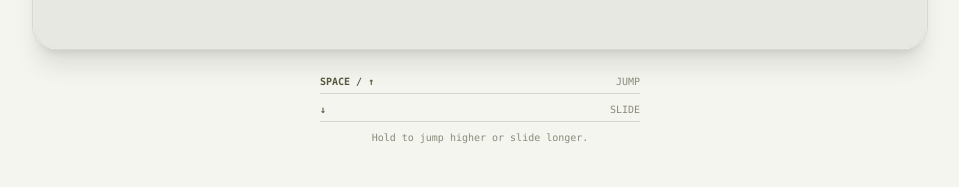
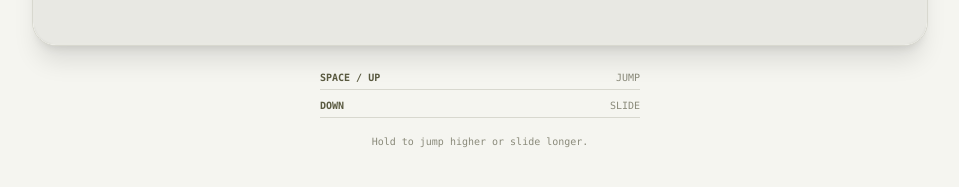
Before and after one commit to rvnztolentino/aquaflip, a Next.js app: page / in a window 1280 px wide. Shown: the part 495-682 px from the top of the page, without its empty margins (160-1119 px from the left). Built offline with nearby package versions, Linux system fonts and the light colour scheme.

Commit message:
update control guide

```diff
--- a/components/game.tsx
+++ b/components/game.tsx
@@ -1149,15 +1149,15 @@ export default function Game({ onNightModeChange }: GameProps) {
       {/* Desktop View Control Guide */}
       <div className={`hidden xl:flex mt-6 w-full max-w-xs flex-col gap-2 font-mono text-[10px] transition-colors duration-800 ease-in-out ${isNightMode ? 'text-[#A5A599]' : 'text-[#5A5A40]'}`}>
         <div className={`flex justify-between border-b pb-1 transition-colors duration-800 ease-in-out ${isNightMode ? 'border-[#3C3C34]' : 'border-[#D8D8CF]'}`}>
-          <span className="font-bold">SPACE / ↑</span>
+          <span className="font-bold">SPACE / UP</span>
           <span className={`transition-colors duration-800 ease-in-out ${isNightMode ? 'text-[#8A8A7A]' : 'text-[#8A8A7A]'}`}>JUMP</span>
         </div>
         <div className={`flex justify-between border-b pb-1 transition-colors duration-800 ease-in-out ${isNightMode ? 'border-[#3C3C34]' : 'border-[#D8D8CF]'}`}>
-          <span className="font-bold">↓</span>
+          <span className="font-bold">DOWN</span>
           <span className={`transition-colors duration-800 ease-in-out ${isNightMode ? 'text-[#8A8A7A]' : 'text-[#8A8A7A]'}`}>SLIDE</span>
         </div>
       </div>
-      <p className="hidden xl:block mt-2 font-mono text-[10px] text-[#8A8A7A]">
+      <p className="hidden xl:block mt-4 font-mono text-[10px] text-[#8A8A7A]">
         Hold to jump higher or slide longer.
       </p>
 
```
